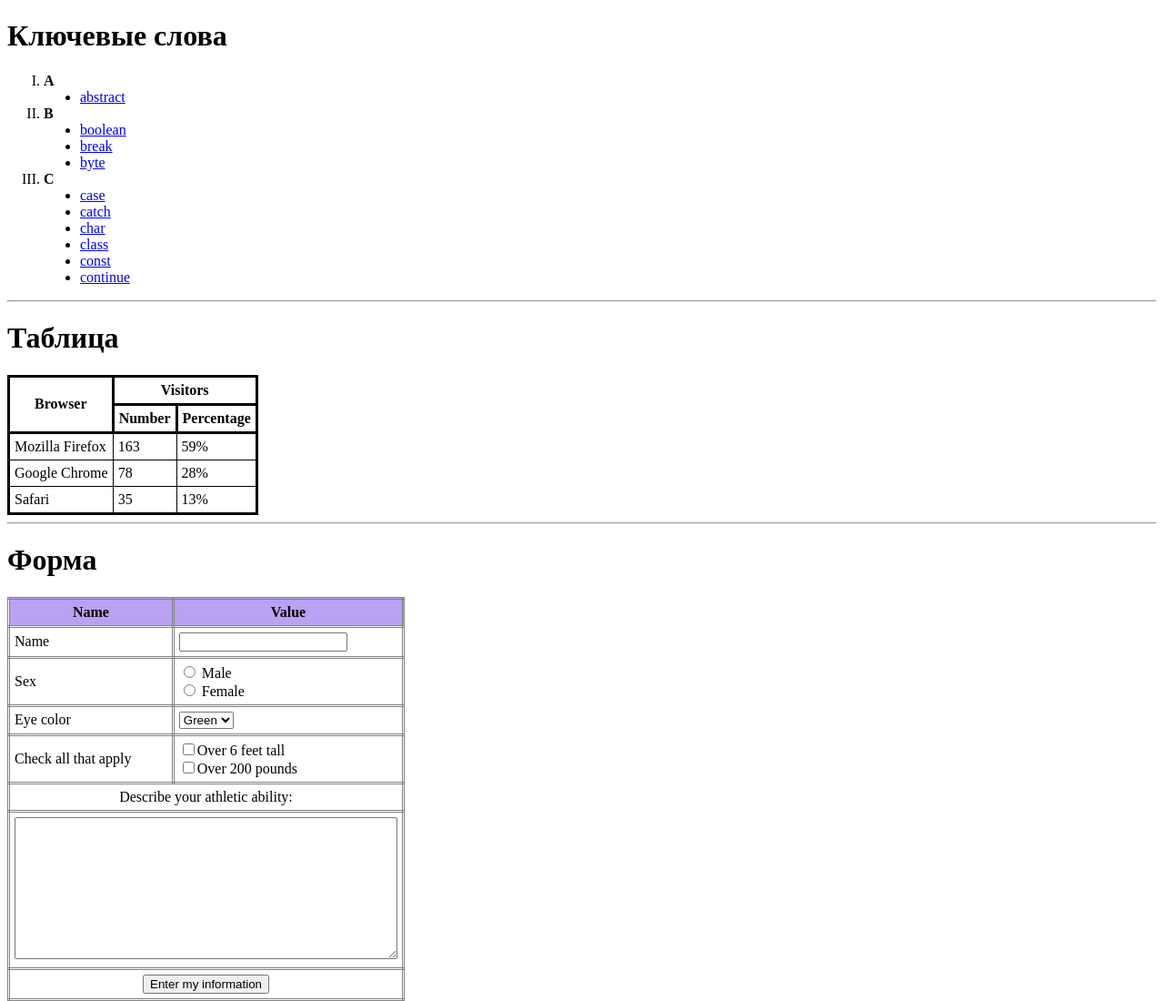
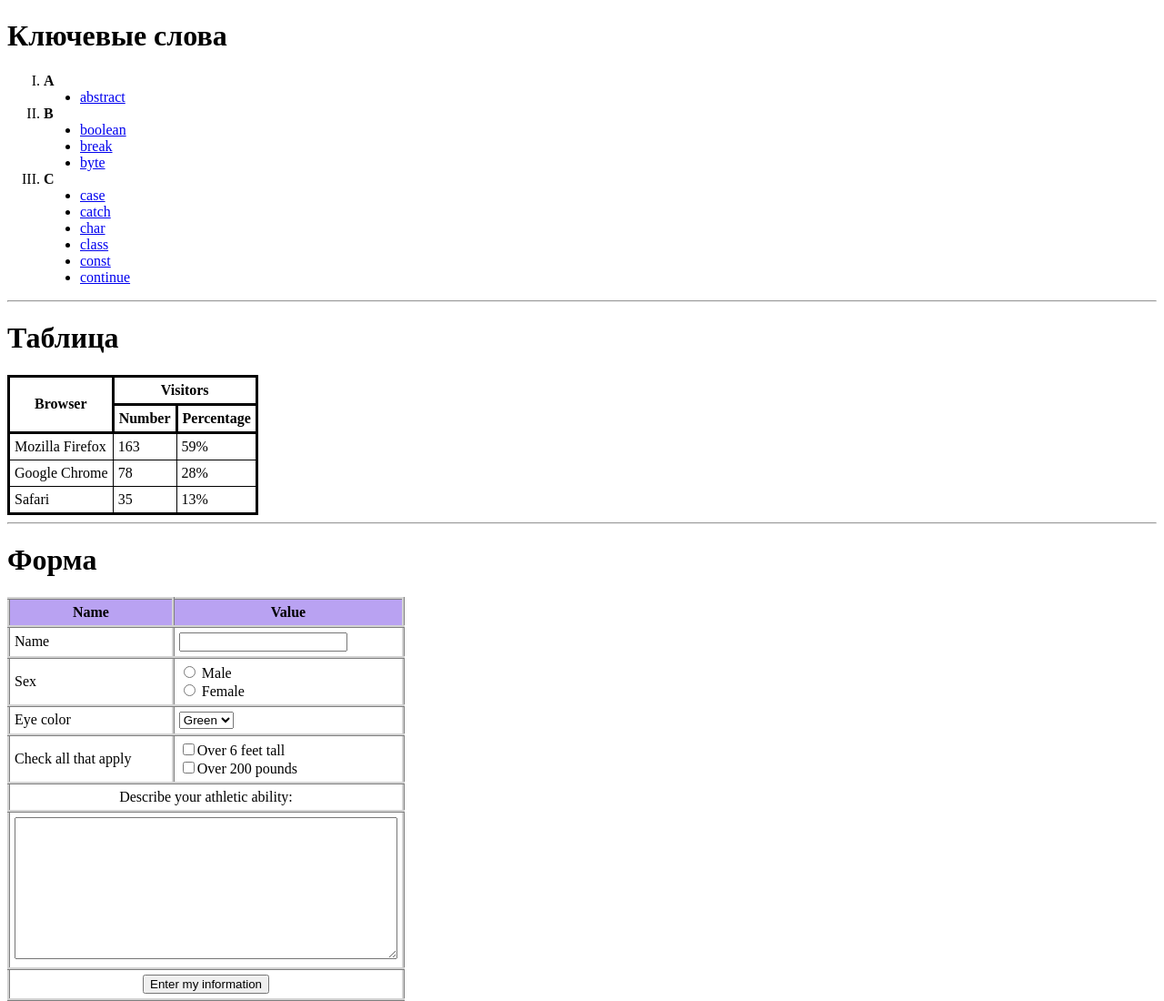
Before and after one commit to DmytroPirohov/FETRAININGS, a plain HTML site: page Homework1/Homework1.1/index.html in a window 1280 px wide. Shown: the whole page at 91% size. Drawn offline with Linux system fonts and the light colour scheme.

Commit message:
Homework1

```diff
--- a/Homework1/Homework1.1/css/style.css
+++ b/Homework1/Homework1.1/css/style.css
@@ -16,5 +16,5 @@ table th{
     background: #b9a2f2;
 }
 #th{
-    border: 3px double grey;
+    border: 3px ridge lightgrey;
 }
```
